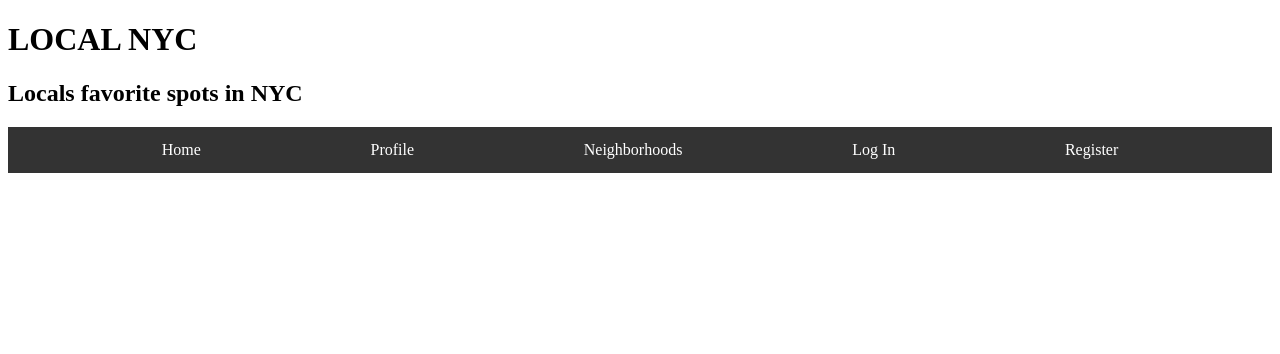
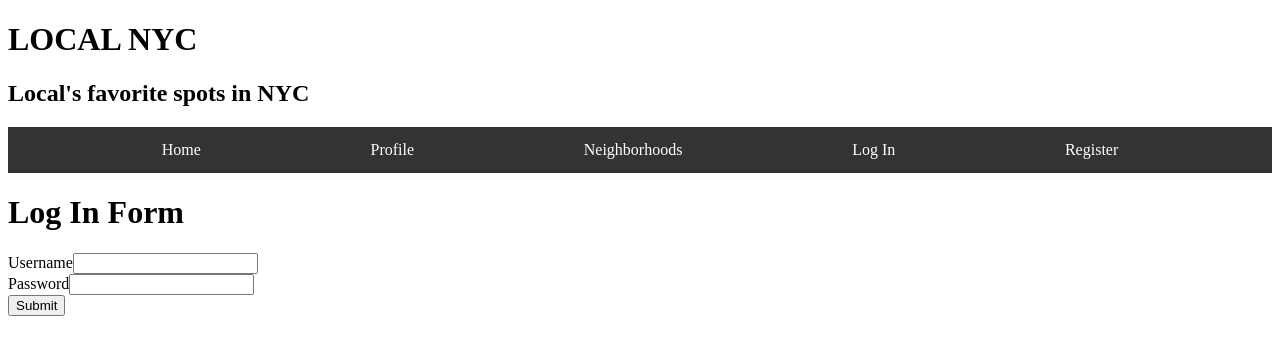
Before and after one commit to wlcreate/LOCAL-NYC, a React (Create React App) app in the folder local_nyc_frontend/: page /login in a window 1280 px wide. Shown: the top 354 px of the page. Built offline with nearby package versions, Linux system fonts and the light colour scheme.

Commit message:
added login

```diff
--- a/local_nyc_frontend/src/App.js
+++ b/local_nyc_frontend/src/App.js
@@ -2,16 +2,51 @@ import React from 'react';
 import './App.css';
 import Header from './Components/header.jsx';
 import Navbar from './Components/navbar.jsx';
+import {Switch, Route, withRouter, Redirect} from 'react-router-dom';
+import LogInForm from './Components/loginform.jsx';
+import Home from './Components/home.jsx';
 
-function App() {
+class App extends React.Component {
+
+      state = {
+        id: 0,
+        username: "",
+        recommendations: "",
+        token: "",
+      }
+
+      helpHandleResponse = (res) => {
+        if (res.error) {
+          console.error(res.error)
+        }
+        else {
+          localStorage.token = res.token
+          this.setState({
+            id: res.user.id,
+            username: res.user.username,
+            recommendations: res.user.recommendations,
+            token: res.token
+          })
+          this.props.history.push("/profile")
+        }
+      }
+
+  render() {
     return (
       <div className="App">
         <header className="App-header">
         <Header />
         <Navbar />
         </header>
+        <Switch>
+          <Route path="/" exact component={Home}/>
+          <Route path="/login" component={LogInForm}/>
+          <Route path="/register" render={this.renderRegisterForm}/>
+          <Route path="/profile" render={this.renderProfile}/>
+        </Switch>
       </div>
     );
   }
+}
 
 export default App;
--- a/local_nyc_frontend/src/Components/header.jsx
+++ b/local_nyc_frontend/src/Components/header.jsx
@@ -4,7 +4,7 @@ const Header = () => {
    return (
        <div>
             <h1 className="App-title">LOCAL NYC</h1>
-            <h2 className="App-description">Locals favorite spots in NYC</h2>
+            <h2 className="App-description">Local's favorite spots in NYC</h2>
        </div>
 
 )}
--- /dev/null
+++ b/local_nyc_frontend/src/Components/home.jsx
@@ -0,0 +1,11 @@
+import React from 'react';
+
+class Home extends React.Component {
+    render(){
+        return(
+            "Hello"
+        )
+    }
+}
+
+export default Home;
--- /dev/null
+++ b/local_nyc_frontend/src/Components/loginform.jsx
@@ -0,0 +1,59 @@
+import React from 'react'
+
+class LogInForm extends React.Component {
+
+        state = {
+            username: "",
+            password: ""
+        }
+
+        handleChange = (evt) => {
+            this.setState({
+                [evt.target.name]: evt.target.value
+            })
+        }
+
+        handleSubmit = (evt) => {
+            evt.preventDefault()
+            let {username, password} = evt.target
+            fetch("http://localhost:3000/users/login",{
+                method: "POST",
+                headers: {
+                    "Content-type": "Application/json"
+                },
+                body: JSON.stringify(
+                    {username},
+                    {password}
+                )
+            })
+            .then (resp => resp.json())
+            .then (res => this.props.helpHandleResponse(res))
+        }
+
+    render() {
+        let {username, password} = this.state
+        return(
+           <form onSubmit={this.handleSubmit}>
+               <h1>Log In Form</h1>
+               <label htmlFor="username">Username</label>
+               <input type="text" autoComplete="off"
+                    name="username"
+                    value={username}
+                    onChange={this.handleChange}
+                />
+                <br></br>
+                <label htmlFor="password">Password</label>
+               <input type="password" autoComplete="off"
+                    name="password"
+                    value={password}
+                    onChange={this.handleChange}
+                />
+                <br></br>
+                <input type="submit" value="Submit"/>
+           </form>
+        )
+    }
+}
+
+
+export default LogInForm;
```
Lines whose indentation alone changed are shown as unchanged.
